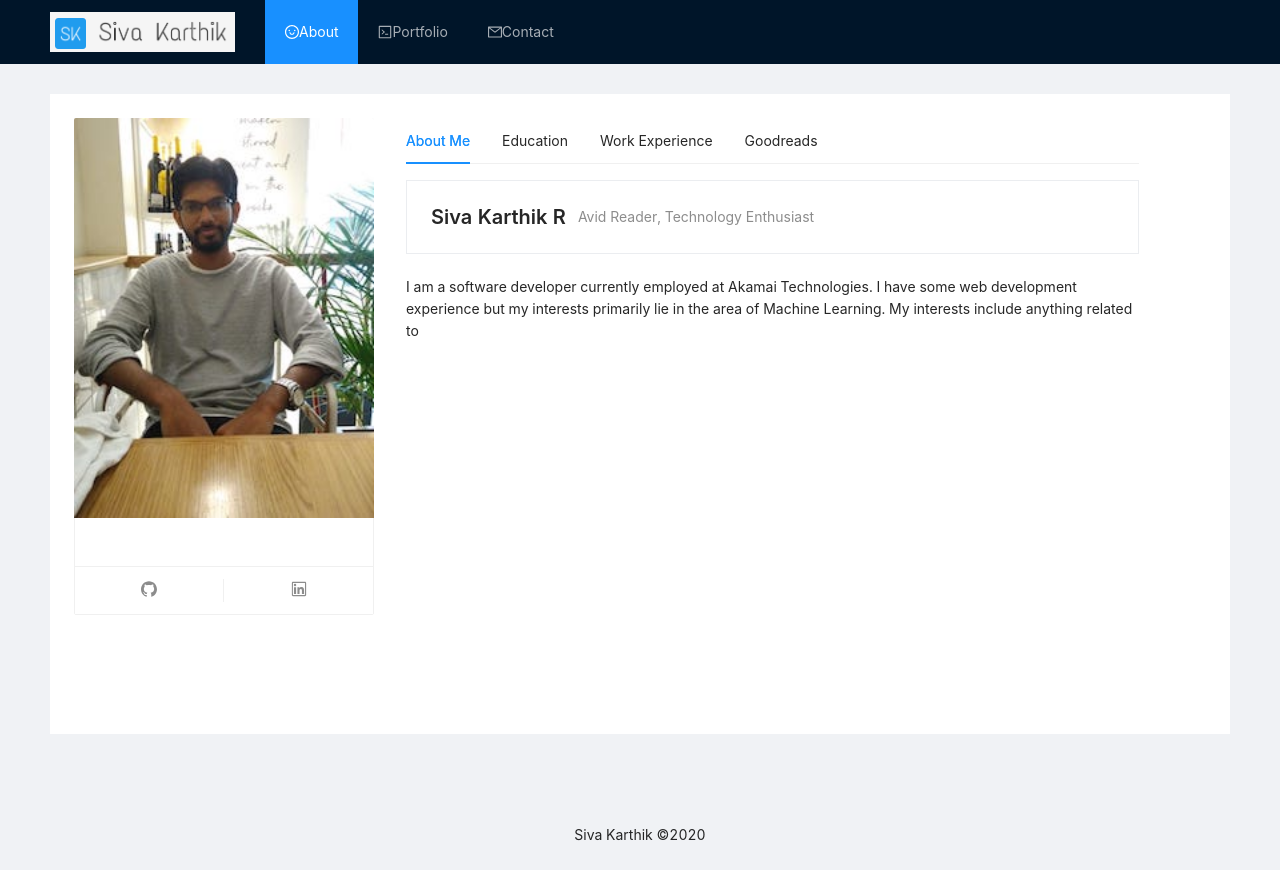
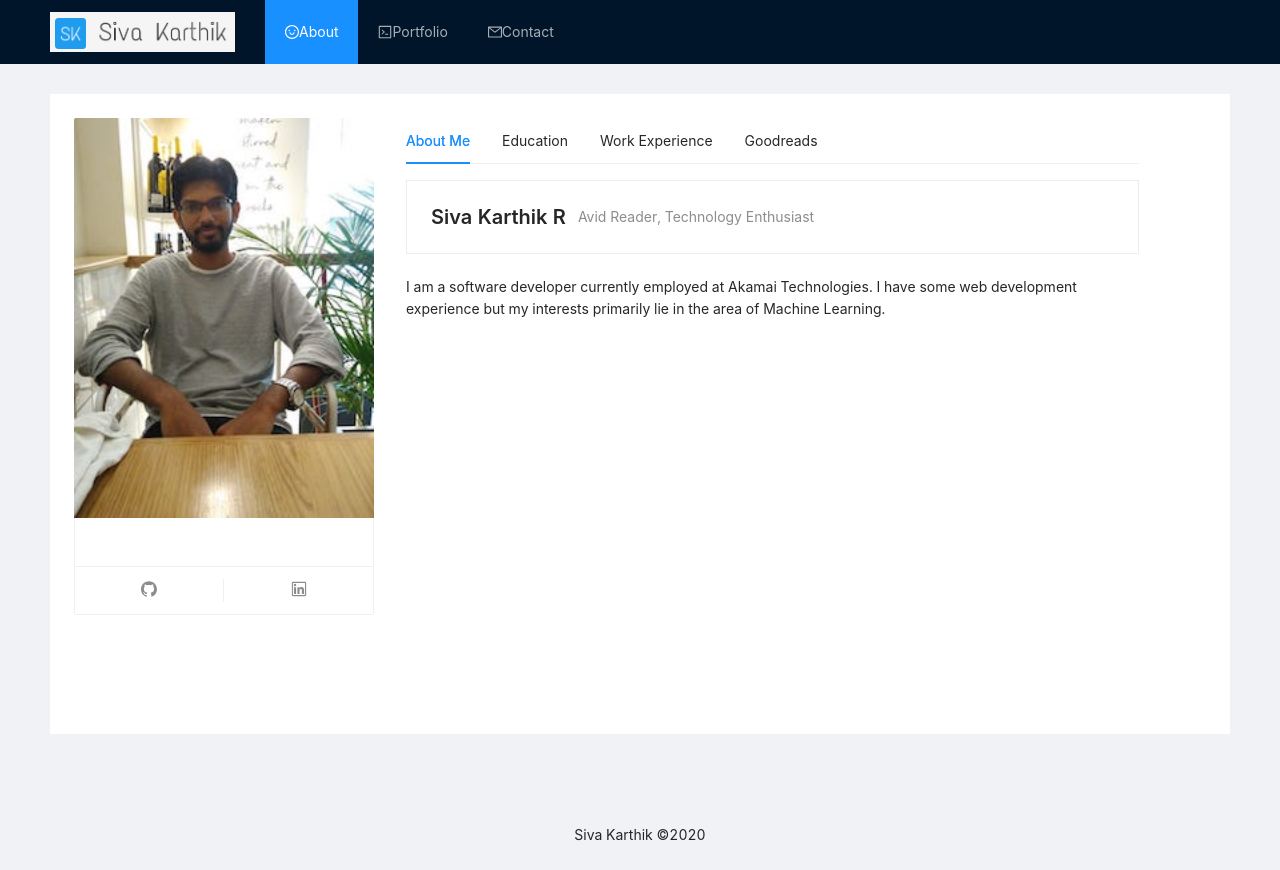
Before and after one commit to sivakarthik51/personal-website, a React (Create React App) app in the folder react-ui/: page / in a window 1280 px wide. Built offline with nearby package versions, Linux system fonts and the light colour scheme.

Commit message:
Fixing About Text

```diff
--- a/react-ui/src/About/About.js
+++ b/react-ui/src/About/About.js
@@ -47,8 +47,6 @@ export default class AboutComponent extends React.Component {
                     <br />
                 <Paragraph>
                     I am a software developer currently employed at Akamai Technologies. I have some web development experience but my interests primarily lie in the area of Machine Learning.
-
-                    My interests include anything related to
                 </Paragraph>
 
 
```
